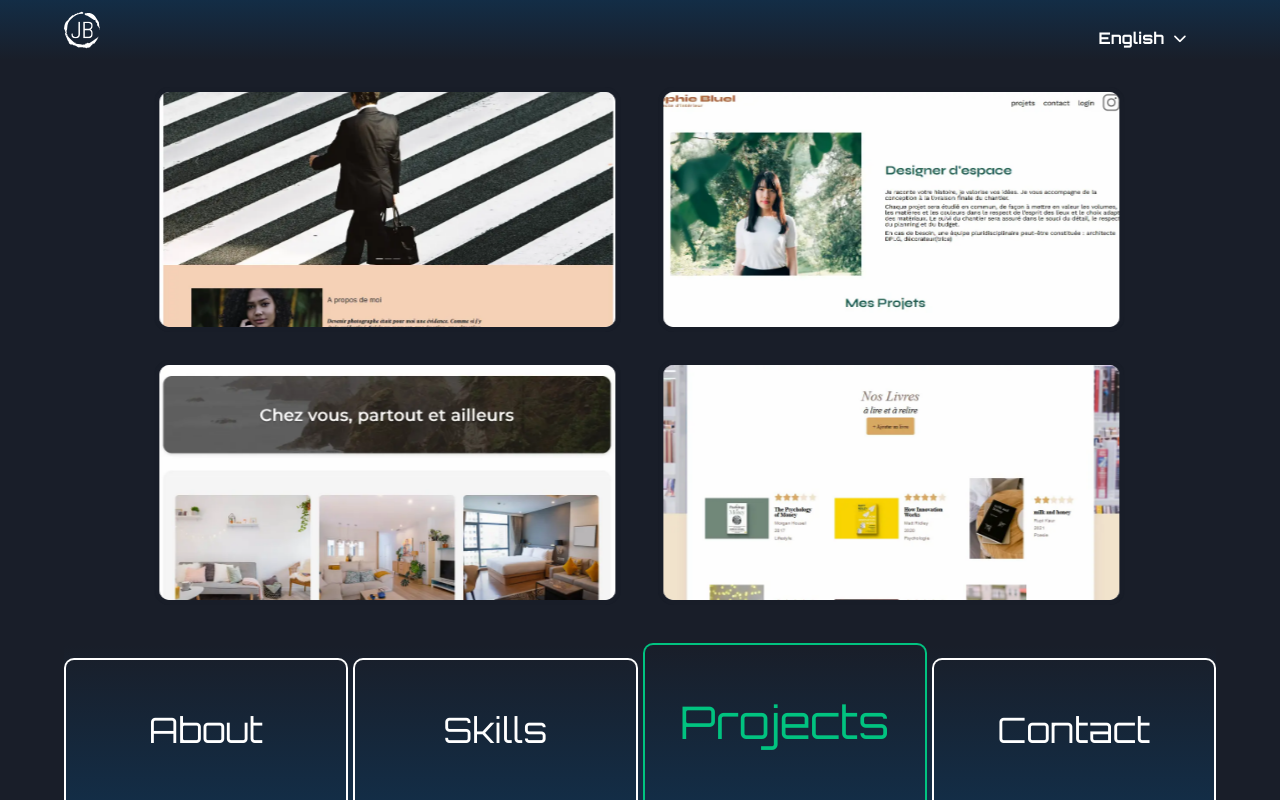
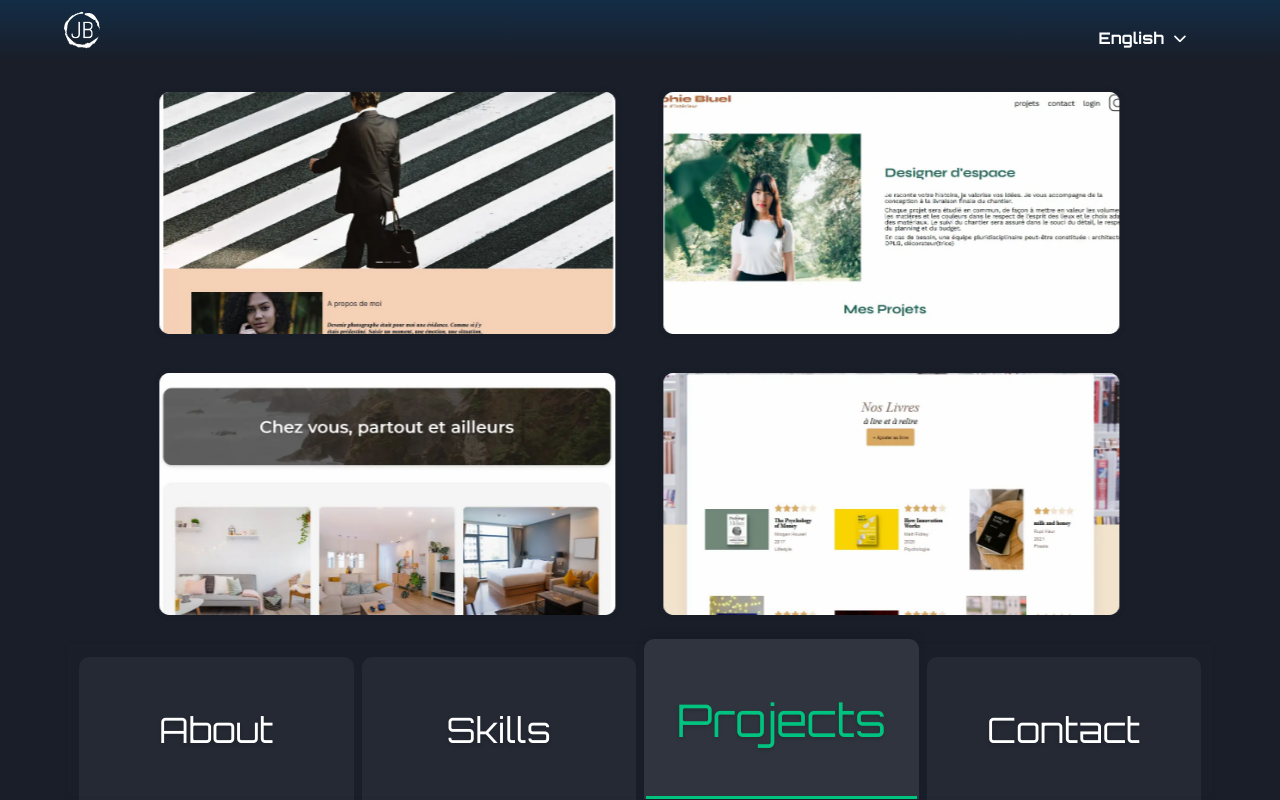
Before and after one commit to Scarnee/Portfolio-jordane-brosset, a React (Vite) app in the folder frontend/: page /projects in a window 1280 px wide. Built offline with nearby package versions, Linux system fonts and the light colour scheme.

Commit message:
feat: new navbar

```diff
--- a/frontend/src/components/NavBar/NavBar.scss
+++ b/frontend/src/components/NavBar/NavBar.scss
@@ -1,37 +1,28 @@
 @import "../../utils/names_variables.scss";
+
 nav {
+    position: fixed;
+    bottom: 0;
+    left: 5%;
     z-index: 1000;
     width: 90%;
     height: 20%;
     display: grid;
-    grid-template-columns: 1fr 1fr 1fr 1fr;
+    grid-template-columns: repeat(4, 1fr);
     align-items: end;
-    gap: 5px;
-    background: linear-gradient(180deg, $first-color 0%, $second-color 100%);
+    gap: 8px;
+    background: transparent;
+    padding: 0 15px;
+    box-sizing: border-box;
+    //box-shadow: 0 -4px 15px rgba(0, 0, 0, 0.2);
+    border-top-left-radius: 12px;
+    border-top-right-radius: 12px;
+    backdrop-filter: blur(2px);
 
-    .active {
-        color: $third-color;
-        text-decoration: none;
-        cursor: pointer;
-        font-size: 45px;
-        border: $third-color 2px solid;
-        border-bottom: none;
-        height: 100%;
-    }
-    a:hover {
-        color: $third-color;
-        text-decoration: none;
-        cursor: pointer;
-        font-size: 45px;
-        border: $third-color 2px solid;
-        border-bottom: none;
-        height: 100%;
-
-    }
     a {
-        color: $fifth-color;
+        color: lighten($fifth-color, 10%);
         font-size: 35px;
-        border: solid 2px $fifth-color;
+        border: solid 2px transparent;
         border-bottom: none;
         text-decoration: none;
         display: flex;
@@ -40,39 +31,97 @@ nav {
         align-items: center;
         border-top-left-radius: 10px;
         border-top-right-radius: 10px;
-        transition: 200ms;
+        transition: all 300ms cubic-bezier(0.25, 0.46, 0.45, 0.94);
+        box-sizing: border-box;
+        background: rgba(255, 255, 255, 0.05);
+        margin-bottom: -1px;
+        text-shadow: 0 2px 4px rgba(0, 0, 0, 0.2);
+        position: relative;
+        overflow: hidden;
+
+        &::before {
+            content: '';
+            position: absolute;
+            bottom: 0;
+            left: 0;
+            width: 100%;
+            height: 3px;
+            background: $fifth-color;
+            transform: scaleX(0);
+            transition: transform 300ms ease;
+            transform-origin: center;
+        }
+
+        &:hover {
+            color: lighten($third-color, 10%);
+            background: rgba(255, 255, 255, 0.1);
+            transform: translateY(-2px);
+
+            &::before {
+                transform: scaleX(0.7);
+                background: $third-color;
+            }
+        }
+
+        &.active {
+            color: $third-color;
+            background: rgba(255, 255, 255, 0.1);
+            height: 100%;
+            font-size: 45px;
+            border-color: transparent;
+            transform: translateY(-2px);
+            box-shadow: 0 -5px 10px rgba(0, 0, 0, 0.1);
+
+            &::before {
+                transform: scaleX(1);
+                background: $third-color;
+            }
+        }
     }
 }
+
 @include phone {
     nav {
-        grid-template-columns: 1fr 1fr;
+        grid-template-columns: repeat(2, 1fr);
+        gap: 6px;
+        padding: 0 8px;
+
         a {
-            border: solid 2px $fifth-color;
+            border: solid 2px rgba($fifth-color, 0.3);
             border-radius: 10px;
             font-size: 18px;
             height: 90%;
-        }
-        a:hover{
-            font-size: 18px;
-            border: $third-color 2px solid;
-            height: 90%;
-        }
-        .active {
-            font-size: 18px;
-            border: $third-color 2px solid;
-            height: 90%;
+            margin-bottom: 0;
+
+            &::before {
+                display: none;
+            }
+
+            &:hover, &.active {
+                font-size: 18px;
+                border-color: $third-color;
+                height: 90%;
+                transform: none;
+                background: rgba(255, 255, 255, 0.2);
+            }
+
+            &.active {
+                box-shadow: 0 0 10px rgba($third-color, 0.3);
+            }
         }
     }
 }
-@include tablet{
-    nav{
+
+@include tablet {
+    nav {
         a {
             font-size: 28px;
             height: 90%;
-        }
-        .active {
-            font-size: 28px;
-            height: 100%;
+
+            &.active {
+                font-size: 32px;
+                height: 100%;
+            }
         }
     }
 }
--- a/frontend/src/components/projectCard/ProjectCard.scss
+++ b/frontend/src/components/projectCard/ProjectCard.scss
@@ -18,7 +18,7 @@
     -moz-box-sizing: border-box;
 }
 .card:hover {
-    transform: scale(1.05);
+    transform: scale(1.0);
     box-shadow: 0px 4px 4px $third-color;
 }
 
--- a/frontend/src/pages/Projects/Projects.scss
+++ b/frontend/src/pages/Projects/Projects.scss
@@ -15,5 +15,6 @@
     .mainProjects{
         grid-template-columns: 1fr;
         gap: 2%;
+        justify-content: space-evenly;
     }
 }
--- a/frontend/src/pages/Skills/Skills.scss
+++ b/frontend/src/pages/Skills/Skills.scss
@@ -32,7 +32,7 @@
       transition: transform 0.3s;
 
       &:hover {
-        transform: translateY(-4px);
+        transform: translateY(4px);
       }
 
       h2 {
```
